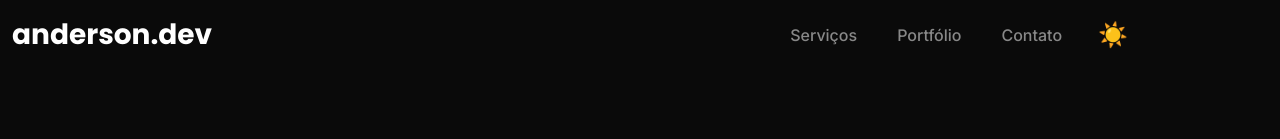
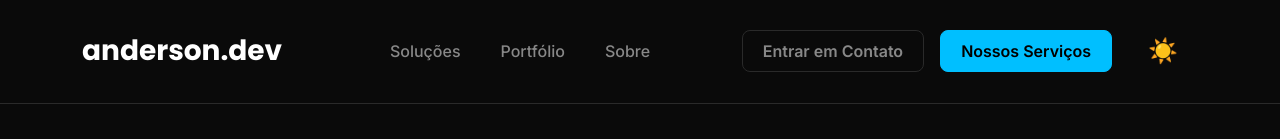
Before and after one commit to anderson190593/cortex-solucoes, a React (Vite) app: page / in a window 1280 px wide. Shown: the top 139 px of the page. Built offline with nearby package versions, Linux system fonts and the light colour scheme.

Commit message:
Update Navbar.jsx

```diff
--- a/src/components/Navbar/Navbar.jsx
+++ b/src/components/Navbar/Navbar.jsx
@@ -1,34 +1,53 @@
 // src/components/Navbar/Navbar.jsx
+import React from 'react';
+import './Navbar.css'; // Importa o nosso CSS customizado
 
-import React from 'react';
-import './Navbar.css'; // Importa o CSS específico para este componente
-
-// O componente recebe 'theme' e 'toggleTheme' como "props" (propriedades)
-// vindas do componente principal (App.jsx)
+// Recebemos as props para o tema (embora nosso foco seja o dark)
 const Navbar = ({ theme, toggleTheme }) => {
   return (
-    <nav className="navbar navbar-expand-lg sticky-top">
+    <nav className="navbar navbar-expand-lg sticky-top navbar-custom">
       <div className="container">
-        <a className="navbar-brand" href="#">anderson.dev</a>
+        {/* 1. Logo à Esquerda */}
+        <a className="navbar-brand" href="#">
+          anderson.dev
+        </a>
+
+        {/* 2. Botão Sanduíche (para mobile) */}
         <button className="navbar-toggler" type="button" data-bs-toggle="collapse" data-bs-target="#navbarNav" aria-controls="navbarNav" aria-expanded="false" aria-label="Toggle navigation">
           <span className="navbar-toggler-icon"></span>
         </button>
+
+        {/* 3. Links Centrais e Ações à Direita */}
         <div className="collapse navbar-collapse" id="navbarNav">
-          <ul className="navbar-nav ms-auto">
+          {/* Links no Centro (usando mx-auto) */}
+          <ul className="navbar-nav mx-auto">
             <li className="nav-item">
-              <a className="nav-link" href="#servicos">Serviços</a>
+              <a className="nav-link" href="#solucoes">Soluções</a>
             </li>
             <li className="nav-item">
               <a className="nav-link" href="#portfolio">Portfólio</a>
             </li>
             <li className="nav-item">
-              <a className="nav-link" href="#contato">Contato</a>
+              <a className="nav-link" href="#sobre">Sobre</a>
             </li>
           </ul>
-          {/* Botão de troca de tema */}
-          <button className="btn theme-toggler ms-lg-3" onClick={toggleTheme}>
-            {theme === 'light' ? '🌙' : '☀️'}
-          </button>
+
+          {/* 4. Ações à Direita (botão e seletor de tema) */}
+          <div className="d-flex align-items-center navbar-actions">
+            {/* O botão "Secure login" da imagem, adaptado para "Contato" */}
+            <a href="#contato" className="btn btn-outline-primary me-3">
+              Entrar em Contato
+            </a>
+            {/* O botão "Get Started" da imagem */}
+            <a href="#solucoes" className="btn btn-primary">
+              Nossos Serviços
+            </a>
+
+            {/* Manteremos nosso seletor de tema, estilizado */}
+            <button className="btn theme-toggler ms-3" onClick={toggleTheme}>
+              {theme === 'light' ? '🌙' : '☀️'}
+            </button>
+          </div>
         </div>
       </div>
     </nav>
```
